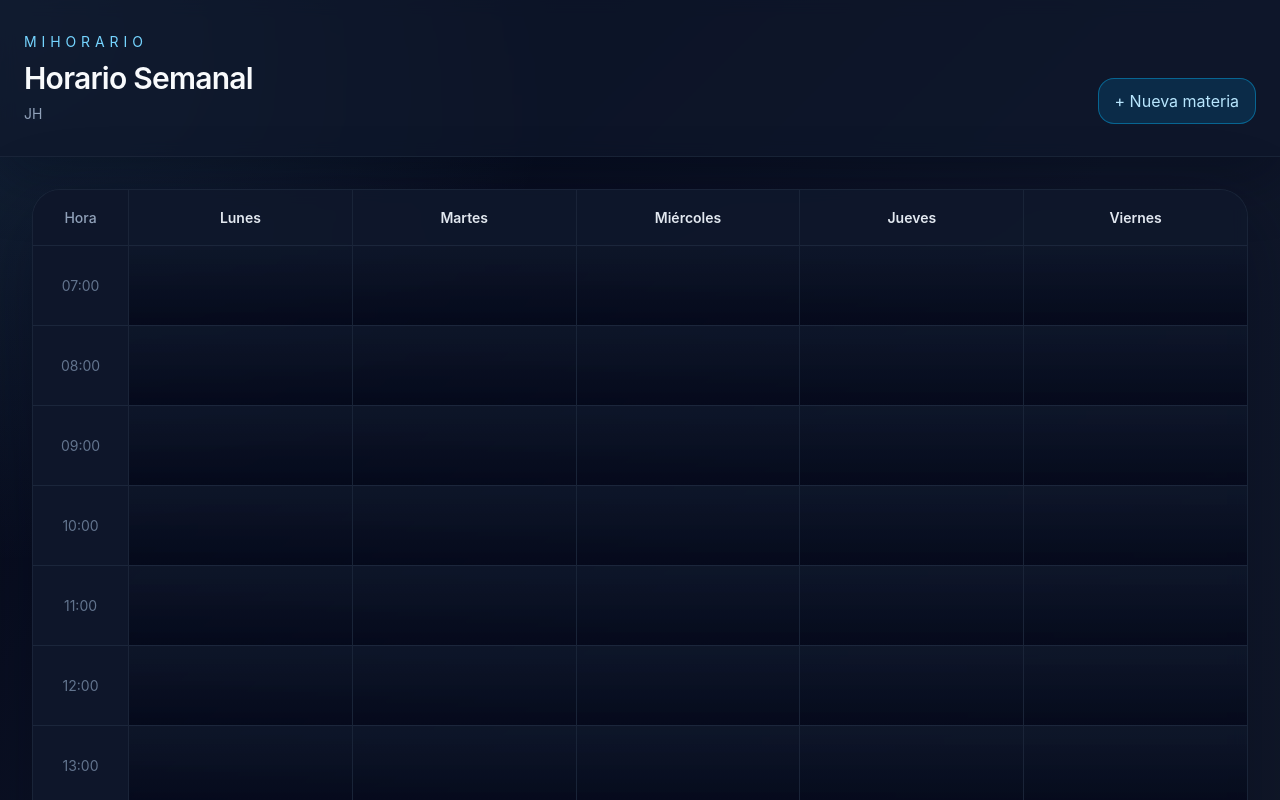
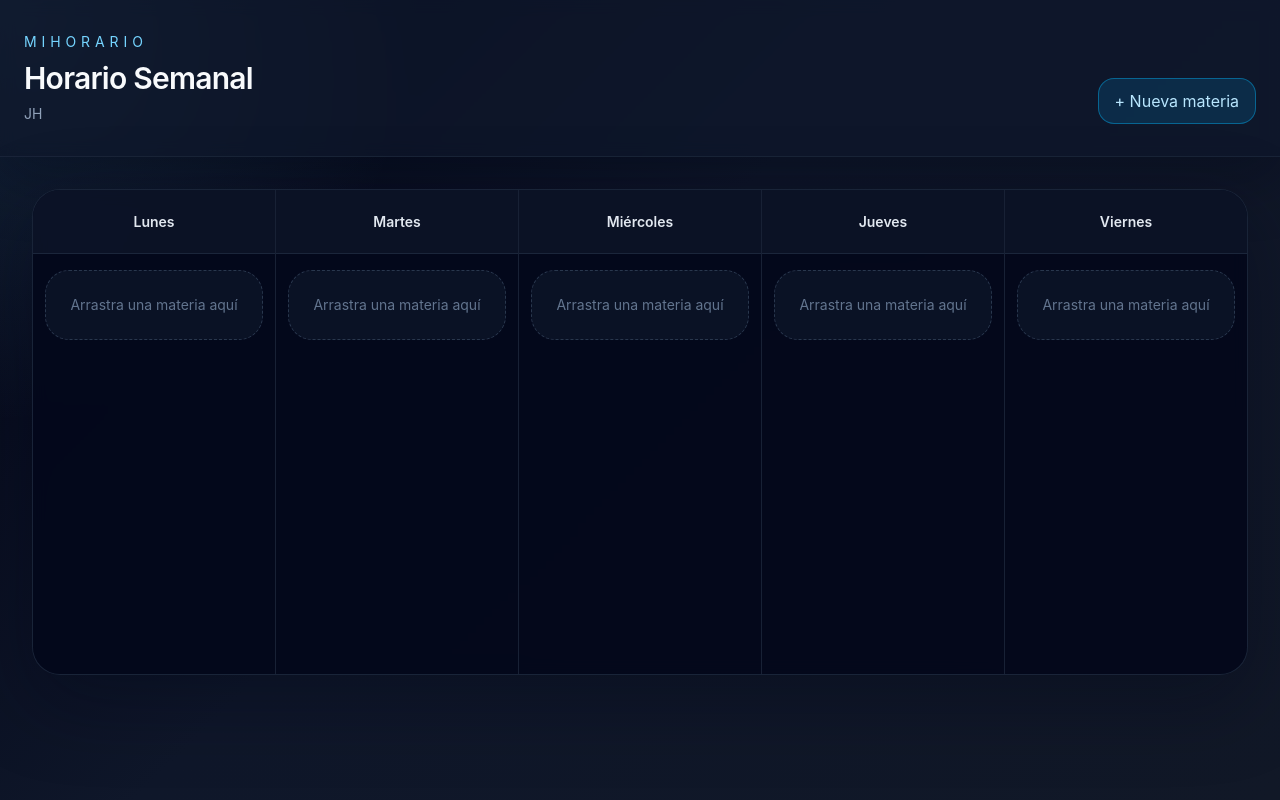
Before and after one commit to Jonathannn-h/miHorario, a React (Vite) app: page / in a window 1280 px wide. Shown: the top 800 px of the page. Built offline with nearby package versions, Linux system fonts and the light colour scheme; the HTML template or start-up script is replaced by a standard one.

Commit message:
Quite las horas del lado izquierdo

```diff
--- a/src/components/DiaColumna.jsx
+++ b/src/components/DiaColumna.jsx
@@ -1,52 +1,42 @@
-import { useMemo } from 'react';
 import MateriaCard from './MateriaCard';
-import { HORA_FIN, HORA_INICIO } from '../utils/constantes';
-import { horaEnMinutos } from '../utils/formato';
 
 function DiaColumna({ dia, materias, onEditar, onEliminar, onMover }) {
-  const horas = useMemo(() => Array.from({ length: HORA_FIN - HORA_INICIO + 1 }, (_, i) => HORA_INICIO + i), []);
-  const materiasDelDia = materias.filter((materia) => materia.dia === dia);
+  const materiasDelDia = materias
+    .filter((materia) => materia.dia === dia)
+    .sort((a, b) => a.horaInicio.localeCompare(b.horaInicio));
 
-  const handleDrop = (e, horaLabel) => {
+  const handleDrop = (e) => {
     e.preventDefault();
     const id = e.dataTransfer.getData('text/plain');
     if (!id) return;
-
-    const materia = materias.find((item) => item.id === id);
-    if (!materia) return;
-
-    const durationMinutes = horaEnMinutos(materia.horaFin) - horaEnMinutos(materia.horaInicio);
-    const fin = `${String(Number(horaLabel.split(':')[0]) + Math.max(1, durationMinutes / 60)).padStart(2, '0')}:00`;
-    onMover(id, dia, horaLabel, fin);
+    onMover(id, dia);
   };
 
   return (
-    <div className="min-w-[180px] flex-1 border-r border-slate-800/80 last:border-r-0">
-      <div className="flex h-14 items-center justify-center border-b border-slate-800/90 bg-slate-900/70 text-sm font-semibold text-slate-200">
+    <div className="min-w-[220px] flex-1 border-r border-slate-800/80 last:border-r-0 bg-slate-950/80">
+      <div className="flex h-16 items-center justify-center border-b border-slate-800/90 bg-slate-900/70 px-3 text-center text-sm font-semibold text-slate-200">
         {dia}
       </div>
-      {horas.map((hora) => {
-        const horaLabel = `${String(hora).padStart(2, '0')}:00`;
-        const materiasEnHora = materiasDelDia.filter((materia) => materia.horaInicio === horaLabel);
-
-        return (
       <div
-            key={`${dia}-${hora}`}
-            onDrop={(e) => handleDrop(e, horaLabel)}
+        onDrop={handleDrop}
         onDragOver={(e) => e.preventDefault()}
-            className="relative h-20 border-b border-slate-800/90 bg-[linear-gradient(180deg,_rgba(15,23,42,0.55),_rgba(2,6,23,0.75))]"
+        className="min-h-[420px] space-y-3 px-3 py-4"
       >
-            {materiasEnHora.map((materia) => (
+        {materiasDelDia.length === 0 ? (
+          <div className="rounded-3xl border border-dashed border-slate-700/80 bg-slate-900/70 px-4 py-6 text-center text-sm text-slate-500">
+            Arrastra una materia aquí
+          </div>
+        ) : (
+          materiasDelDia.map((materia) => (
             <MateriaCard
               key={materia.id}
               materia={materia}
               onEditar={onEditar}
               onEliminar={onEliminar}
             />
-            ))}
+          ))
+        )}
       </div>
-        );
-      })}
     </div>
   );
 }
--- a/src/components/GrillaHorario.jsx
+++ b/src/components/GrillaHorario.jsx
@@ -1,13 +1,10 @@
 import { DIAS } from '../utils/constantes';
-import ColumnaHoras from './ColumnaHoras';
 import DiaColumna from './DiaColumna';
 
 function GrillaHorario({ materias, onEditar, onEliminar, onMover }) {
   return (
     <div className="overflow-hidden rounded-[28px] border border-slate-800/80 bg-slate-900/70 shadow-[0_25px_80px_rgba(2,6,23,0.35)] backdrop-blur">
-      <div className="flex">
-        <ColumnaHoras />
-        <div className="flex flex-1 overflow-x-auto">
+      <div className="flex overflow-x-auto">
         {DIAS.map((dia) => (
           <DiaColumna
             key={dia}
@@ -20,7 +17,6 @@ function GrillaHorario({ materias, onEditar, onEliminar, onMover }) {
         ))}
       </div>
     </div>
-    </div>
   );
 }
 
--- a/src/components/MateriaCard.jsx
+++ b/src/components/MateriaCard.jsx
@@ -1,5 +1,5 @@
 import { useState } from 'react';
-import { formatHora, horaEnMinutos } from '../utils/formato';
+import { formatHora } from '../utils/formato';
 
 function MateriaCard({ materia, onEditar, onEliminar }) {
   const [dragging, setDragging] = useState(false);
@@ -7,11 +7,9 @@ function MateriaCard({ materia, onEditar, onEliminar }) {
     background: `linear-gradient(135deg, ${materia.color || '#60a5fa'} 0%, ${materia.color || '#60a5fa'}cc 100%)`,
   };
 
-  const durationMinutes = horaEnMinutos(materia.horaFin) - horaEnMinutos(materia.horaInicio);
-  const height = Math.max(64, Math.round((durationMinutes / 60) * 80 - 8));
-
   const onDragStart = (e) => {
     e.dataTransfer.setData('text/plain', materia.id);
+    e.dataTransfer.effectAllowed = 'move';
     setDragging(true);
   };
 
@@ -22,21 +20,23 @@ function MateriaCard({ materia, onEditar, onEliminar }) {
       draggable
       onDragStart={onDragStart}
       onDragEnd={onDragEnd}
-      className={`absolute inset-x-2 top-1 z-10 rounded-2xl border border-white/10 p-3 text-xs shadow-[0_8px_24px_rgba(15,23,42,0.25)] ${dragging ? 'opacity-60' : 'opacity-100'}`}
-      style={{ height, ...cardStyle }}
+      className={`rounded-3xl border border-white/10 p-4 text-sm shadow-[0_8px_24px_rgba(15,23,42,0.25)] ${dragging ? 'opacity-60' : 'opacity-100'} cursor-grab`}
+      style={cardStyle}
     >
-      <div className="flex items-start justify-between gap-2">
+      <div className="flex items-start justify-between gap-3">
         <div>
-          <p className="font-semibold">{materia.nombre}</p>
-          <p className="text-[11px] text-slate-100/90">{materia.profesor}</p>
+          <p className="text-base font-semibold text-slate-950">{materia.nombre}</p>
+          <p className="mt-1 text-xs text-slate-950/80">{materia.profesor}</p>
         </div>
         <div className="flex gap-1">
-          <button className="rounded bg-white/20 px-1.5 py-0.5" onClick={(e) => { e.stopPropagation(); onEditar(materia); }}>✎</button>
-          <button className="rounded bg-white/20 px-1.5 py-0.5" onClick={(e) => { e.stopPropagation(); onEliminar(materia.id); }}>🗑</button>
+          <button className="rounded-full bg-white/70 px-2 py-1 text-xs text-slate-950" onClick={(e) => { e.stopPropagation(); onEditar(materia); }}>Editar</button>
+          <button className="rounded-full bg-white/70 px-2 py-1 text-xs text-slate-950" onClick={(e) => { e.stopPropagation(); onEliminar(materia.id); }}>Borrar</button>
         </div>
       </div>
-      <p className="mt-2 text-[11px] text-slate-100/90">{materia.aula} · {materia.seccion}</p>
-      <p className="mt-1 text-[11px] text-slate-100/90">{formatHora(materia.horaInicio)} - {formatHora(materia.horaFin)}</p>
+      <div className="mt-3 space-y-1 text-[11px] text-slate-950/80">
+        <p>{materia.aula} · {materia.seccion}</p>
+        <p>{formatHora(materia.horaInicio)} - {formatHora(materia.horaFin)}</p>
+      </div>
     </div>
   );
 }
--- a/src/hooks/useMaterias.js
+++ b/src/hooks/useMaterias.js
@@ -31,8 +31,8 @@ export function useMaterias() {
     setMaterias((prev) => prev.filter((materia) => materia.id !== id));
   };
 
-  const moverMateria = (id, dia, horaInicio, horaFin) => {
-    setMaterias((prev) => prev.map((materia) => (materia.id === id ? { ...materia, dia, horaInicio, horaFin } : materia)));
+  const moverMateria = (id, dia) => {
+    setMaterias((prev) => prev.map((materia) => (materia.id === id ? { ...materia, dia } : materia)));
   };
 
   return { materias, agregarMateria, editarMateria, eliminarMateria, moverMateria };
```
Also changed, not shown: 5 other files (tests, documents, lock files or other folders). Lines whose indentation alone changed are shown as unchanged.
